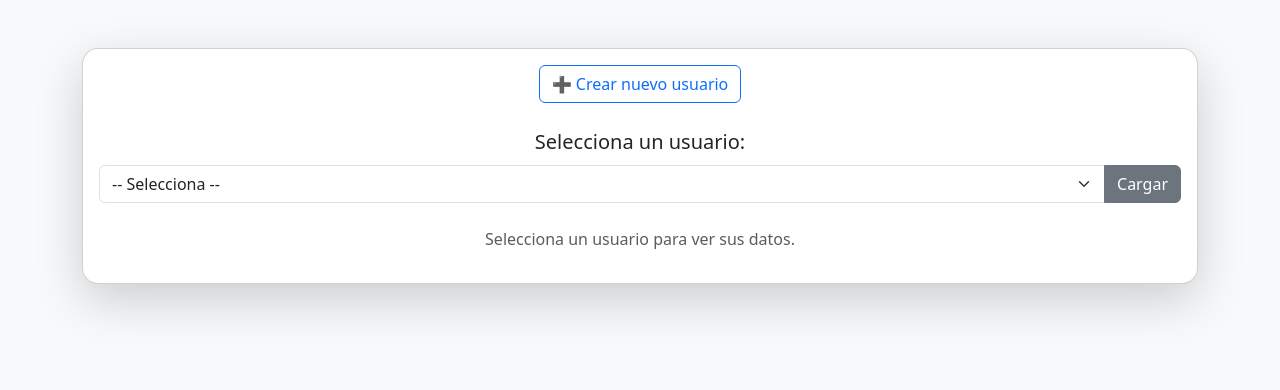
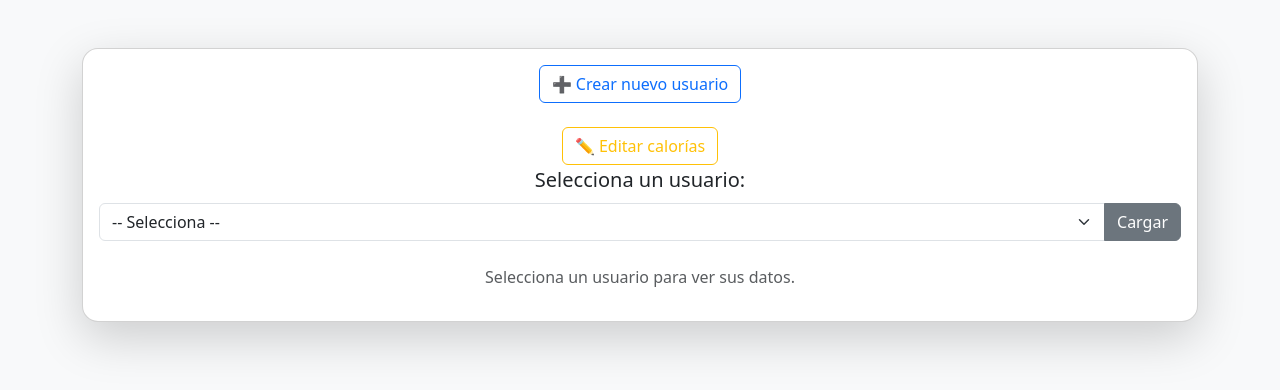
Before and after one commit to juanpablo82211/aws-6, a Django app: page / in a window 1280 px wide. Shown: the top 390 px of the page. Run offline with Django 5.2, Linux system fonts and the light colour scheme; data that the repository does not hold is empty.

Commit message:
2DA actualizacion

```diff
--- a/hello/templates/hello/dashboard.html
+++ b/hello/templates/hello/dashboard.html
@@ -9,7 +9,11 @@
 <div class="container mt-5">
     <div class="card shadow-lg rounded-4">
         <div class="card-body text-center">
-            <a href="{% url 'crear' %}" class="btn btn-outline-primary mb-4">➕ Crear nuevo usuario</a>
+            <a href="{% url 'crear' %}" class="btn btn-outline-primary mb-4">➕ Crear nuevo usuario</a><br>
+            <a href="{% url 'editar_calorias' usuario.usuario_id %}" class="btn btn-outline-warning">
+                ✏️ Editar calorías
+              </a>
+
 
             <!-- Formulario para seleccionar usuario -->
             <form method="get" class="mb-4">
--- a/hello/views.py
+++ b/hello/views.py
@@ -1,13 +1,16 @@
 import boto3
 import uuid
 from django.shortcuts import render, redirect
-
+from django.views.decorators.http import require_http_methods
 # Clientes AWS
 dynamodb = boto3.resource('dynamodb', region_name='us-east-1')
 tabla = dynamodb.Table('Usuario')
 
 s3 = boto3.client('s3', region_name='us-east-1')
 rekognition = boto3.client('rekognition', region_name='us-east-1')
+
+sns = boto3.client('sns', region_name='us-east-1')
+SNS_TOPIC_ARN = 'arn:aws:sns:us-east-1:047719650114:notificaciones-calorias'  # remplaza con el tuyo
 
 # Diccionario ejemplo de alimentos con sus calorías (ajusta o extiende)
 ALIMENTOS_CALORIAS = {
@@ -62,6 +65,15 @@ def user_dashboard(request):
                 ExpressionAttributeValues={':c': nueva_calorias}
             )
             datos['calorias'] = nueva_calorias
+            # Enviar notificación por correo
+            mensaje = f"El usuario {datos['nombre']} ahora tiene {nueva_calorias} calorías restantes."
+            sns.publish(
+                TopicArn=SNS_TOPIC_ARN,
+                Message=mensaje,
+                Subject='Actualización de calorías'
+            )
+
+
 
     return render(request, 'hello/dashboard.html', {
         'usuario': datos,
@@ -84,3 +96,44 @@ def crear_usuario(request):
         return redirect(f"/?usuario_id={usuario_id}")
 
     return render(request, 'hello/crear_usuario.html')
+
+
+@require_http_methods(["GET", "POST"])
+
+def editar_calorias(request, usuario_id):
+    # Obtener datos del usuario
+    datos = tabla.get_item(Key={'usuario_id': usuario_id}).get('Item')
+    if not datos:
+        return render(request, 'hello/editar_calorias.html', {'error': 'Usuario no encontrado.'})
+
+    if request.method == 'POST':
+        # Obtener el nuevo valor enviado
+        try:
+            nuevas_calorias = int(request.POST.get('calorias'))
+            if nuevas_calorias < 0:
+                raise ValueError("Calorías no pueden ser negativas")
+        except (TypeError, ValueError):
+            return render(request, 'hello/editar_calorias.html', {
+                'usuario': datos,
+                'error': 'Por favor ingresa un número válido de calorías.'
+            })
+
+        # Actualizar en DynamoDB
+        tabla.update_item(
+            Key={'usuario_id': usuario_id},
+            UpdateExpression='SET calorias = :c',
+            ExpressionAttributeValues={':c': nuevas_calorias}
+        )
+        # Refrescar datos para mostrar actualizado
+        datos['calorias'] = nuevas_calorias
+        # Enviar notificación por correo
+        mensaje = f"El usuario {datos['nombre']} ha actualizado sus calorias ahora tiene {nuevas_calorias} calorías restantes."
+        sns.publish(
+                TopicArn=SNS_TOPIC_ARN,
+                Message=mensaje,
+                Subject='Actualización de calorías'
+            )
+        return redirect(f"/?usuario_id={usuario_id}")
+
+    # Si es GET, mostrar formulario con valor actual
+    return render(request, 'hello/editar_calorias.html', {'usuario': datos})
--- a/mi_proyecto/urls.py
+++ b/mi_proyecto/urls.py
@@ -1,9 +1,10 @@
 from django.contrib import admin
 from django.urls import path
-from hello.views import user_dashboard, crear_usuario  # Asegúrate de importar las vistas correctamente
+from hello.views import user_dashboard, crear_usuario, editar_calorias
 
 urlpatterns = [
     path('admin/', admin.site.urls),
     path('', user_dashboard, name='dashboard'),
-    path('crear/', crear_usuario, name='crear'),  # <--- Aquí está el nombre que se necesita
+    path('crear/', crear_usuario, name='crear'),
+    path('editar_calorias/<str:usuario_id>/', editar_calorias, name='editar_calorias'),  # Aquí faltaba la vista
 ]
```
Also changed, not shown: hello/templates/hello/editar_calorias.html (added, +47 -0 lines).
